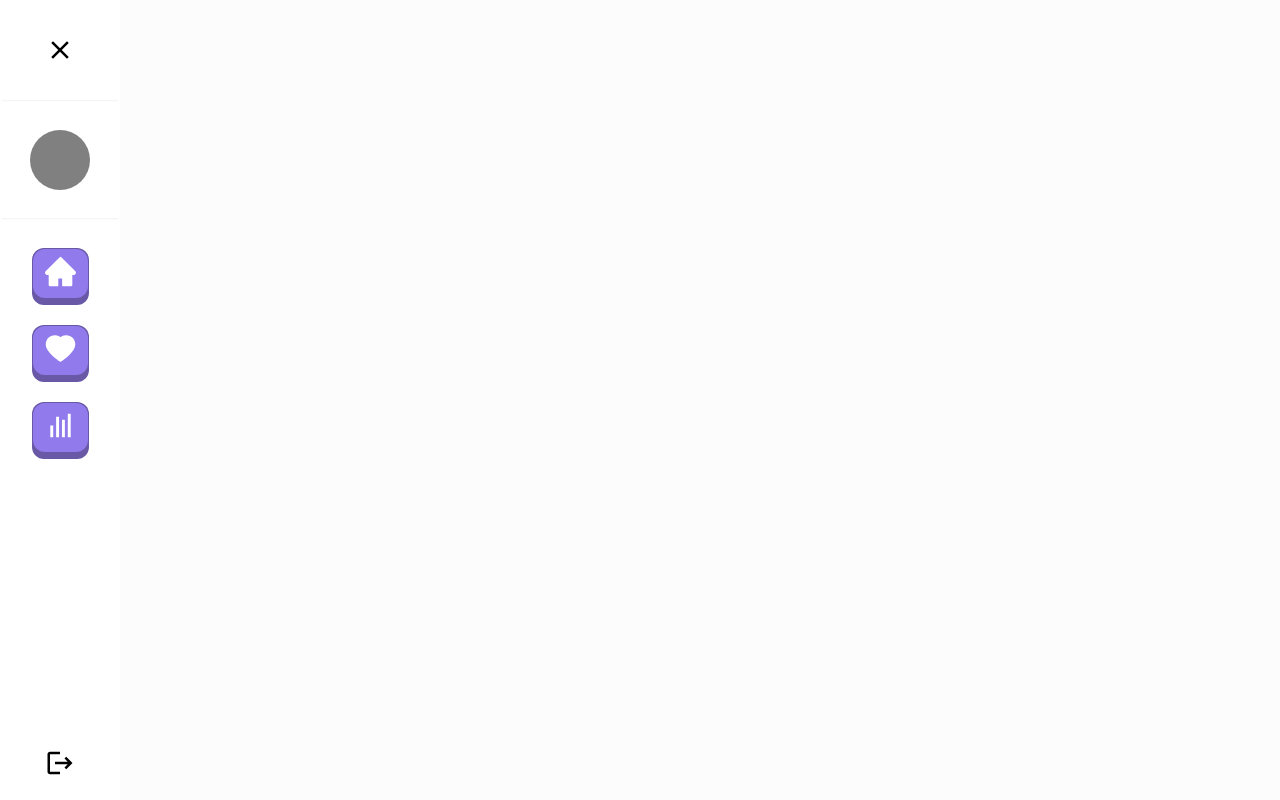
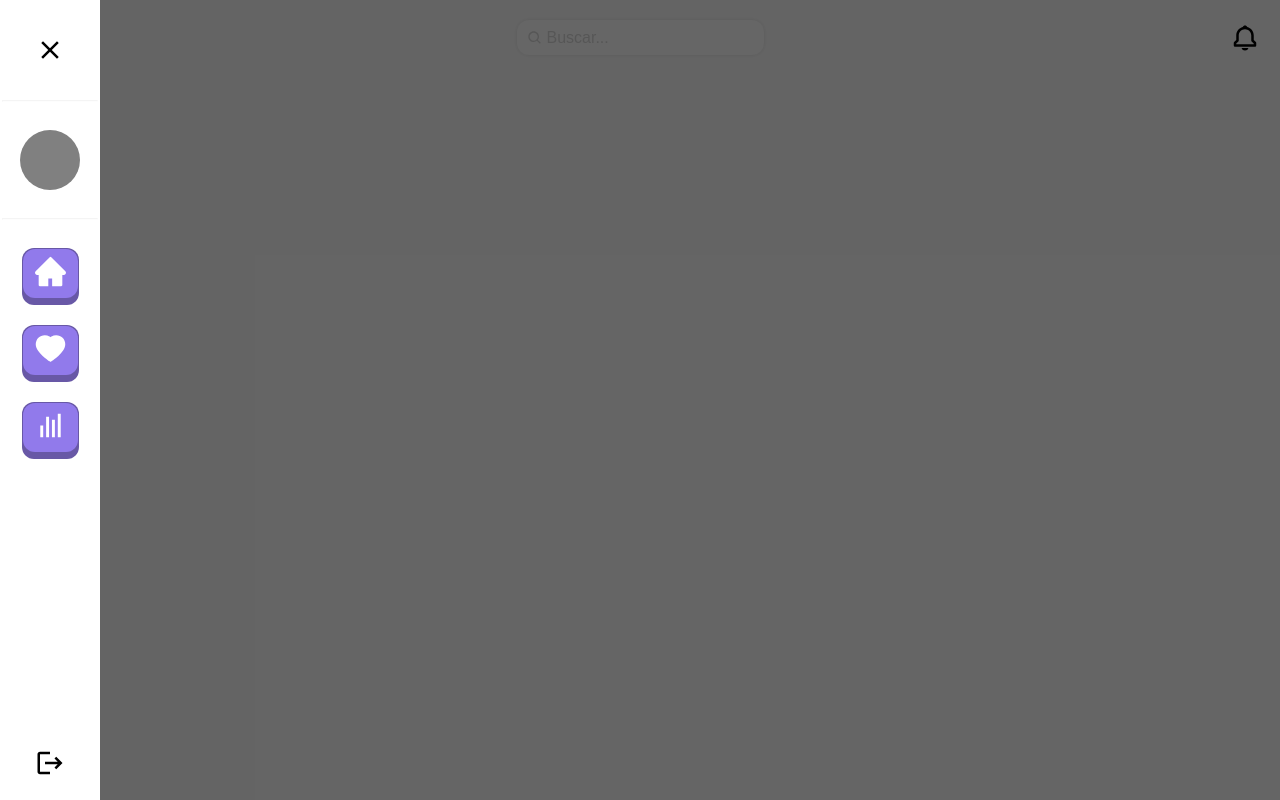
Before and after one commit to CarlosPW/cards-app-frontend, a Next.js app: page / in a window 1280 px wide. Both pictures are taken after a click on the icon 60 px from the left and 50 px from the top of the page. Built offline with nearby package versions, Linux system fonts and the light colour scheme.

Commit message:
context / sidebar animation

```diff
--- a/components/layouts/MainLayout/index.tsx
+++ b/components/layouts/MainLayout/index.tsx
@@ -1,6 +1,6 @@
 import { FC } from "react";
 import Head from "next/head";
-import { Sidebar } from "../../ui";
+import { Navbar, Sidebar } from "../../ui";
 
 interface Props {
   children?: React.ReactNode;
@@ -21,6 +21,7 @@ export const MainLayout: FC<Props> = ({
         <link rel="icon" href="/favicon.ico" />
       </Head>
       <Sidebar />
+      <Navbar />
       {children}
     </>
   );
--- /dev/null
+++ b/components/ui/Navbar/index.tsx
@@ -0,0 +1,24 @@
+import { useContext } from "react";
+
+import { Nav, SearchInput } from "../../../styles/ui";
+import { BiBell, BiMenuAltLeft, BiSearch } from "react-icons/bi";
+import { UiContext } from "../../../contexts/ui";
+
+export const Navbar = () => {
+  const { toggleSideMenu, isMenuOpen } = useContext(UiContext);
+  return (
+    <Nav>
+      {!isMenuOpen ? (
+        <BiMenuAltLeft className="navbar--icon" onClick={toggleSideMenu} />
+      ) : (
+        <div className="navbar--menu-hidden"></div>
+      )}
+
+      <SearchInput>
+        <BiSearch />
+        <input type="text" placeholder="Buscar..." />
+      </SearchInput>
+      <BiBell className="navbar--icon" />
+    </Nav>
+  );
+};
--- /dev/null
+++ b/components/ui/Sidebar/Backdrop.tsx
@@ -0,0 +1,36 @@
+import { motion } from "framer-motion";
+import styled from "styled-components";
+
+interface BackdropProps {
+  children: React.ReactNode;
+  onClick?: () => void;
+}
+
+const Backdrop = ({ children, onClick }: BackdropProps) => {
+  return (
+    <BackdropStyled
+      onClick={() => {}}
+      initial={{ opacity: 0 }}
+      animate={{ opacity: 1 }}
+      exit={{ opacity: 0 }}
+    >
+      {children}
+    </BackdropStyled>
+  );
+};
+
+export default Backdrop;
+
+const BackdropStyled = styled(motion.div)`
+  position: absolute;
+  top: 0;
+  left: 0;
+  height: 100%;
+  width: 100%;
+  background: rgb(0, 0, 0, 0.6);
+  display: flex;
+  align-items: center;
+  justify-content: center;
+  overflow: hidden;
+  z-index: 10000;
+`;
--- a/components/ui/Sidebar/index.tsx
+++ b/components/ui/Sidebar/index.tsx
@@ -1,19 +1,50 @@
-import { FC } from "react";
-import styled from "styled-components";
+import { FC, useContext } from "react";
+import { AnimatePresence, motion } from "framer-motion";
+
+import { UiContext } from "../../../contexts/ui";
 import { Button } from "../Button";
 
 import { AiFillHome, AiFillHeart } from "react-icons/ai";
 import { BiBarChart } from "react-icons/bi";
 import { MdLogout, MdOutlineClose } from "react-icons/md";
+import Backdrop from "./Backdrop";
+
+import { SidebarStyled } from "../../../styles/ui/";
 
 interface Props {}
 
+const dropIn = {
+  hidden: {
+    opacity: 0,
+    x: -120,
+  },
+  visible: {
+    x: 0,
+    opacity: 1,
+    transition: {
+      duration: 0.5,
+    },
+  },
+};
+
 export const Sidebar: FC<Props> = () => {
+  const { toggleSideMenu, isMenuOpen } = useContext(UiContext);
+
   return (
-    <SidebarStyled>
-      <div className="sidebar">
+    <>
+      <AnimatePresence>
+        {isMenuOpen && (
+          <Backdrop>
+            <SidebarStyled isMenuOpen={isMenuOpen}>
+              <motion.div
+                className={`sidebar`}
+                variants={dropIn}
+                initial="hidden"
+                animate="visible"
+                exit="hidden"
+              >
                 <div className="sidebar--header">
-          <span className="close">
+                  <span className="close" onClick={toggleSideMenu}>
                     <MdOutlineClose />
                   </span>
 
@@ -45,88 +76,11 @@ export const Sidebar: FC<Props> = () => {
                 <div className="sidebar--logout">
                   <MdLogout />
                 </div>
-      </div>
+              </motion.div>
             </SidebarStyled>
+          </Backdrop>
+        )}
+      </AnimatePresence>
+    </>
   );
 };
-
-const SidebarStyled = styled.div`
-  height: 100vh;
-  overflow-y: auto;
-  width: 120px;
-
-  ::-webkit-scrollbar {
-    width: 10px;
-  }
-
-  /* Track */
-  ::-webkit-scrollbar-track {
-    background: #f1f1f1;
-  }
-
-  /* Handle */
-  ::-webkit-scrollbar-thumb {
-    background: #888;
-  }
-
-  /* Handle on hover */
-  ::-webkit-scrollbar-thumb:hover {
-    background: #555;
-  }
-  .sidebar {
-    min-height: 550px;
-    height: 100%;
-    max-width: 120px;
-    background-color: white;
-    padding: 15px 2px;
-    display: flex;
-    flex-direction: column;
-    align-items: center;
-    justify-content: space-evenly;
-
-    .sidebar--header {
-      width: 100%;
-      display: flex;
-      flex-direction: column;
-      align-items: center;
-      & > hr {
-        width: 100%;
-        opacity: 0.1;
-      }
-      .avatar {
-        width: 60px;
-        height: 60px;
-        border-radius: 50%;
-        background-color: gray;
-        margin: 20px 0;
-      }
-
-      .close {
-        & > svg {
-          width: 30px;
-          height: 30px;
-          margin: 20px 0;
-          cursor: pointer;
-        }
-      }
-    }
-
-    .sidebar--menu {
-      padding: 0;
-      margin: 0;
-      flex: 1;
-
-      & > li {
-        margin: 20px 0;
-      }
-    }
-
-    .sidebar--logout {
-      & > svg {
-        width: 30px;
-        height: 30px;
-        cursor: pointer;
-      }
-    }
-  }
-`;
--- a/components/ui/index.ts
+++ b/components/ui/index.ts
@@ -1,2 +1,3 @@
 export * from "./Sidebar";
 export * from "./Button";
+export * from "./Navbar";
--- a/contexts/ui/UiContext.tsx
+++ b/contexts/ui/UiContext.tsx
@@ -0,0 +1,10 @@
+import { createContext } from "react";
+
+interface ContextProps {
+  isMenuOpen: boolean;
+
+  // Methods
+  toggleSideMenu: () => void;
+}
+
+export const UiContext = createContext({} as ContextProps);
--- a/contexts/ui/UiProvider.tsx
+++ b/contexts/ui/UiProvider.tsx
@@ -0,0 +1,35 @@
+import { FC, useReducer } from "react";
+import { UiContext, uiReducer } from "./";
+
+export interface UiState {
+  isMenuOpen: boolean;
+}
+
+const UI_INITIAL_STATE: UiState = {
+  isMenuOpen: false,
+};
+
+interface Props {
+  children: React.ReactNode;
+}
+
+export const UiProvider: FC<Props> = ({ children }) => {
+  const [state, dispatch] = useReducer(uiReducer, UI_INITIAL_STATE);
+
+  const toggleSideMenu = () => {
+    dispatch({ type: "[UI] - ToggleMenu" });
+  };
+
+  return (
+    <UiContext.Provider
+      value={{
+        ...state,
+
+        // Methods
+        toggleSideMenu,
+      }}
+    >
+      {children}
+    </UiContext.Provider>
+  );
+};
--- a/contexts/ui/uiReducer.ts
+++ b/contexts/ui/uiReducer.ts
@@ -0,0 +1,16 @@
+import { UiState } from "./";
+
+type UiActionType = { type: "[UI] - ToggleMenu" };
+
+export const uiReducer = (state: UiState, action: UiActionType): UiState => {
+  switch (action.type) {
+    case "[UI] - ToggleMenu":
+      return {
+        ...state,
+        isMenuOpen: !state.isMenuOpen,
+      };
+
+    default:
+      return state;
+  }
+};
--- a/pages/_app.tsx
+++ b/pages/_app.tsx
@@ -1,8 +1,13 @@
-import '../styles/globals.css'
-import type { AppProps } from 'next/app'
+import "../styles/globals.css";
+import type { AppProps } from "next/app";
+import { UiProvider } from "../contexts/ui";
 
 function MyApp({ Component, pageProps }: AppProps) {
-  return <Component {...pageProps} />
+  return (
+    <UiProvider>
+      <Component {...pageProps} />
+    </UiProvider>
+  );
 }
 
-export default MyApp
+export default MyApp;
--- a/styles/ui/index.ts
+++ b/styles/ui/index.ts
@@ -1,2 +1,3 @@
 export * from "./sidebarStyled";
 export * from "./buttonStyled";
+export * from "./navbarStyled";
--- /dev/null
+++ b/styles/ui/navbarStyled.ts
@@ -0,0 +1,55 @@
+import styled from "styled-components";
+
+export const Nav = styled.nav`
+  & > .navbar--icon {
+    width: 30px;
+    height: 30px;
+    cursor: pointer;
+
+    &:hover {
+      opacity: 0.6;
+    }
+  }
+
+  display: flex;
+  align-items: center;
+  justify-content: space-between;
+
+  padding: 20px;
+
+  .navbar--menu-hidden {
+    width: 30px;
+    height: 30px;
+  }
+`;
+
+export const SearchInput = styled.div`
+  position: relative;
+  margin: 0 10px;
+  & > input {
+    background: #ffffff;
+    box-shadow: 0px 0px 4px rgba(0, 0, 0, 0.1);
+    border-radius: 12px;
+    border: none;
+    outline: none;
+    height: 35px;
+    padding: 10px 10px 10px 30px;
+    width: 100%;
+
+    font-size: 16px;
+    line-height: 15px;
+
+    color: black;
+
+    &::placeholder {
+      color: #d9d9d9;
+    }
+  }
+
+  & > svg {
+    position: absolute;
+    left: 10px;
+    top: 10px;
+    color: #d9d9d9;
+  }
+`;
--- a/styles/ui/sidebarStyled.ts
+++ b/styles/ui/sidebarStyled.ts
@@ -1,3 +1,89 @@
 import styled from "styled-components";
 
-export {};
+export const SidebarStyled = styled.div<{ isMenuOpen: boolean }>`
+  position: absolute;
+  top: 0;
+  left: 0;
+  height: 100vh;
+  overflow-y: auto;
+  width: 100%;
+  z-index: 10000;
+
+  ::-webkit-scrollbar {
+    width: 10px;
+  }
+
+  ::-webkit-scrollbar-track {
+    background: #f1f1f1;
+  }
+
+  ::-webkit-scrollbar-thumb {
+    background: #888;
+  }
+
+  ::-webkit-scrollbar-thumb:hover {
+    background: #555;
+  }
+
+  .sidebar {
+    position: absolute;
+    width: 100px;
+    top: 0;
+    left: 0;
+
+    min-height: 550px;
+    height: 100%;
+    max-width: 120px;
+    background-color: white;
+    padding: 15px 2px;
+    display: flex;
+    flex-direction: column;
+    align-items: center;
+    justify-content: space-evenly;
+
+    .sidebar--header {
+      width: 100%;
+      display: flex;
+      flex-direction: column;
+      align-items: center;
+      & > hr {
+        width: 100%;
+        opacity: 0.1;
+      }
+      .avatar {
+        width: 60px;
+        height: 60px;
+        border-radius: 50%;
+        background-color: gray;
+        margin: 20px 0;
+      }
+
+      .close {
+        & > svg {
+          width: 30px;
+          height: 30px;
+          margin: 20px 0;
+          cursor: pointer;
+        }
+      }
+    }
+
+    .sidebar--menu {
+      padding: 0;
+      margin: 0;
+      flex: 1;
+
+      & > li {
+        margin: 20px 0;
+      }
+    }
+
+    .sidebar--logout {
+      & > svg {
+        width: 30px;
+        height: 30px;
+        cursor: pointer;
+      }
+    }
+  }
+`;
```
Also changed, not shown: assets/rino/Rino.svg (added). Lines whose indentation alone changed are shown as unchanged.
